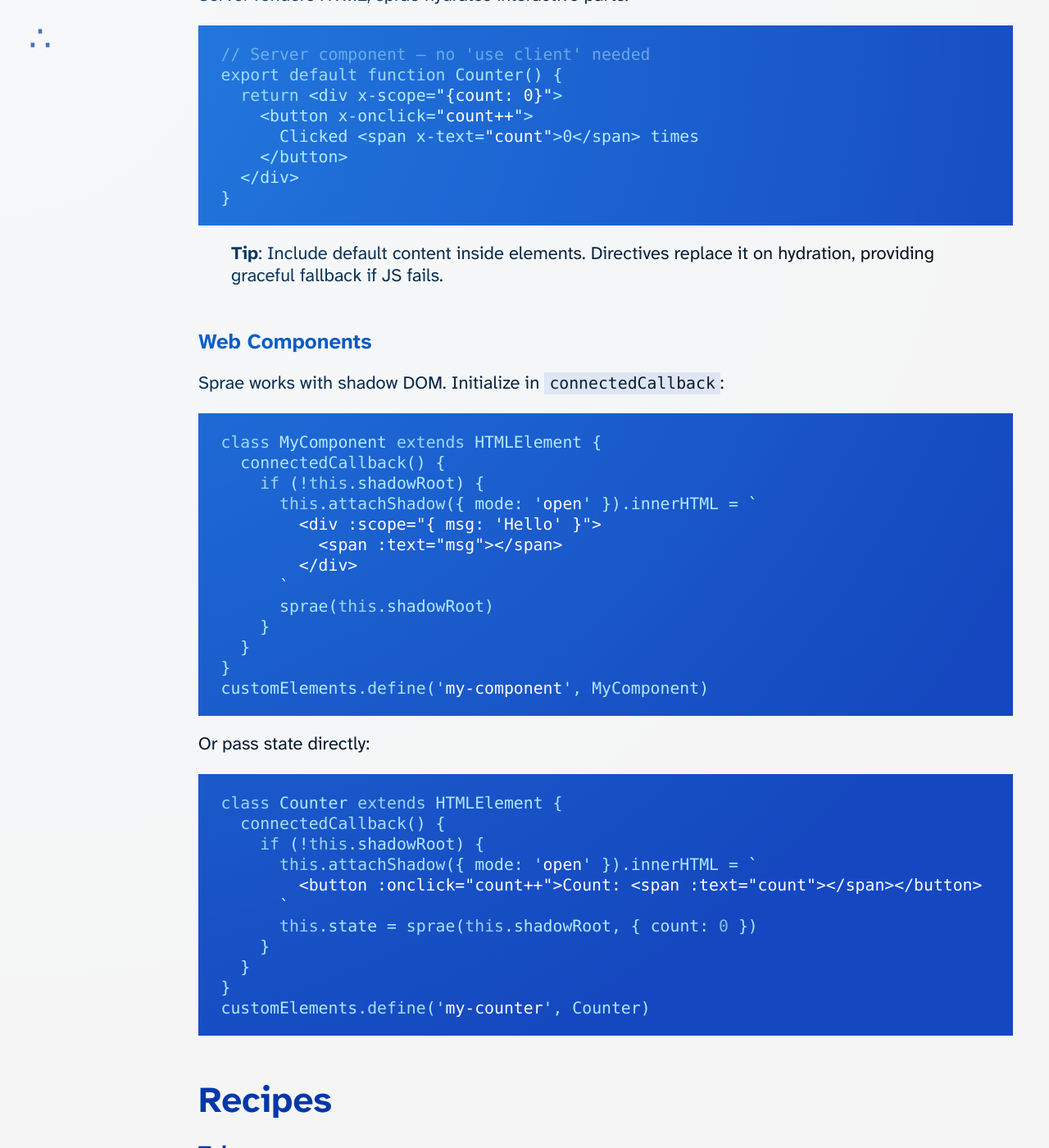
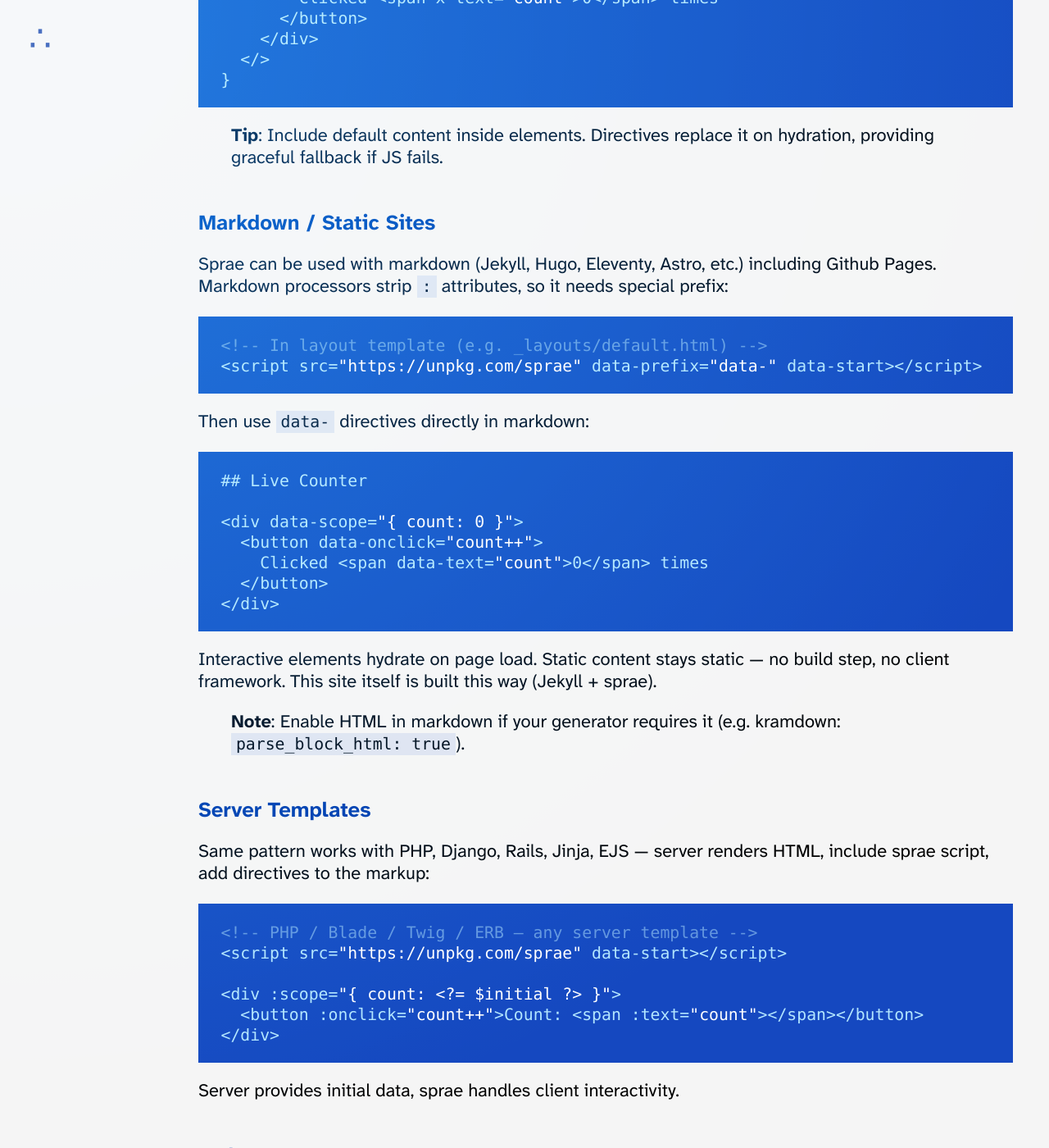
Before and after one commit to dy/sprae, a Jekyll site: the page built from docs.md, in a window 1280 px wide and 1400 px high, scrolled down 14425 px. Shown: the whole window at 82% size. Built offline with Jekyll 4.4.1, drawn with Linux system fonts in a browser that asks for light colours; our own code applies the rules of GitHub Pages for plain Markdown files; some of the changed text lies outside the part shown.

Commit message:
Update docs.md

````diff
--- a/docs.md
+++ b/docs.md
@@ -557,7 +557,7 @@
 
 ### JSX / React / Next.js
 
-Use custom prefix to avoid JSX attribute conflicts:
+Avoids `'use client'` for UI interactivity — keep server components, let sprae handle toggles, dropdowns, tabs etc. client-side. Use custom prefix to avoid JSX attribute conflicts:
 
 ```jsx
 // layout.jsx
@@ -572,32 +572,68 @@
 ```
 
 ```jsx
-// page.jsx (server component)
+// page.jsx — server component, no 'use client' needed
 export default function Page() {
-  return <nav>
-    <a href="/" x-class="location.pathname === '/' && 'active'">Home</a>
-    <a href="/about" x-class="location.pathname === '/about' && 'active'">About</a>
-  </nav>
-}
-```
+  return <>
+    <nav>
+      <a href="/" x-class="location.pathname === '/' && 'active'">Home</a>
+      <a href="/about" x-class="location.pathname === '/about' && 'active'">About</a>
+    </nav>
 
-
-### SSR / Hydration
-
-Server renders HTML, sprae hydrates interactive parts:
-
-```jsx
-// Server component — no 'use client' needed
-export default function Counter() {
-  return <div x-scope="{count: 0}">
-    <button x-onclick="count++">
-      Clicked <span x-text="count">0</span> times
-    </button>
-  </div>
+    {/* Interactive without client component */}
+    <div x-scope="{count: 0}">
+      <button x-onclick="count++">
+        Clicked <span x-text="count">0</span> times
+      </button>
+    </div>
+  </>
 }
 ```
 
 > **Tip**: Include default content inside elements. Directives replace it on hydration, providing graceful fallback if JS fails.
+
+
+### Markdown / Static Sites
+
+Sprae can be used with markdown (Jekyll, Hugo, Eleventy, Astro, etc.) including Github Pages.
+Markdown processors strip `:` attributes, so it needs special prefix:
+
+```html
+<!-- In layout template (e.g. _layouts/default.html) -->
+<script src="https://unpkg.com/sprae" data-prefix="data-" data-start></script>
+```
+
+Then use `data-` directives directly in markdown:
+
+```md
+## Live Counter
+
+<div data-scope="{ count: 0 }">
+  <button data-onclick="count++">
+    Clicked <span data-text="count">0</span> times
+  </button>
+</div>
+```
+
+Interactive elements hydrate on page load. Static content stays static — no build step, no client framework. This site itself is built this way (Jekyll + sprae).
+
+> **Note**: Enable HTML in markdown if your generator requires it (e.g. kramdown: `parse_block_html: true`).
+
+
+### Server Templates
+
+Same pattern works with PHP, Django, Rails, Jinja, EJS — server renders HTML, include sprae script, add directives to the markup:
+
+```html
+<!-- PHP / Blade / Twig / ERB — any server template -->
+<script src="https://unpkg.com/sprae" data-start></script>
+
+<div :scope="{ count: <?= $initial ?> }">
+  <button :onclick="count++">Count: <span :text="count"></span></button>
+</div>
+```
+
+Server provides initial data, sprae handles client interactivity.
 
 
 ### Web Components
````
